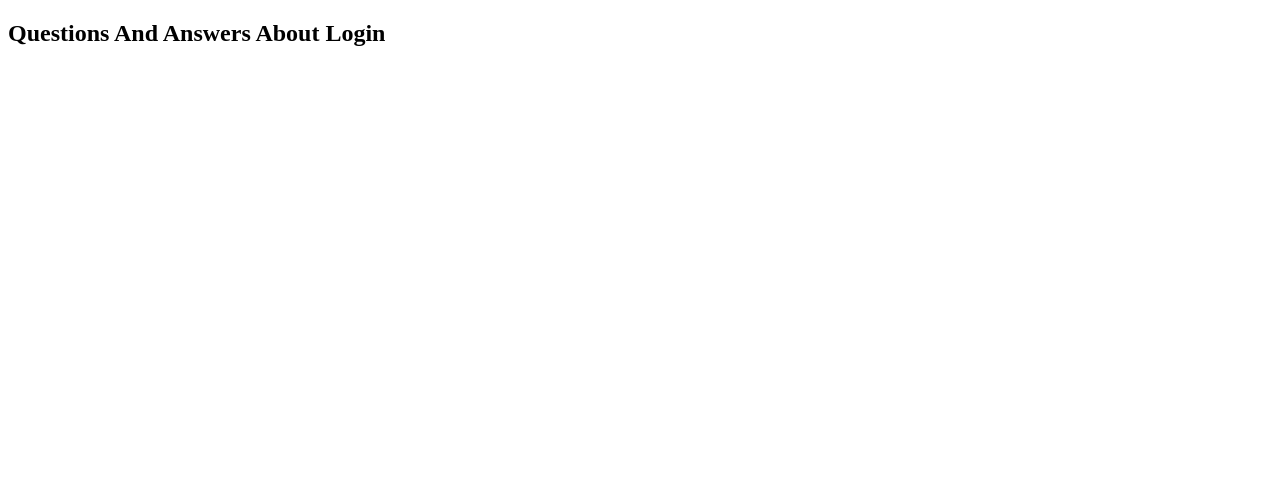
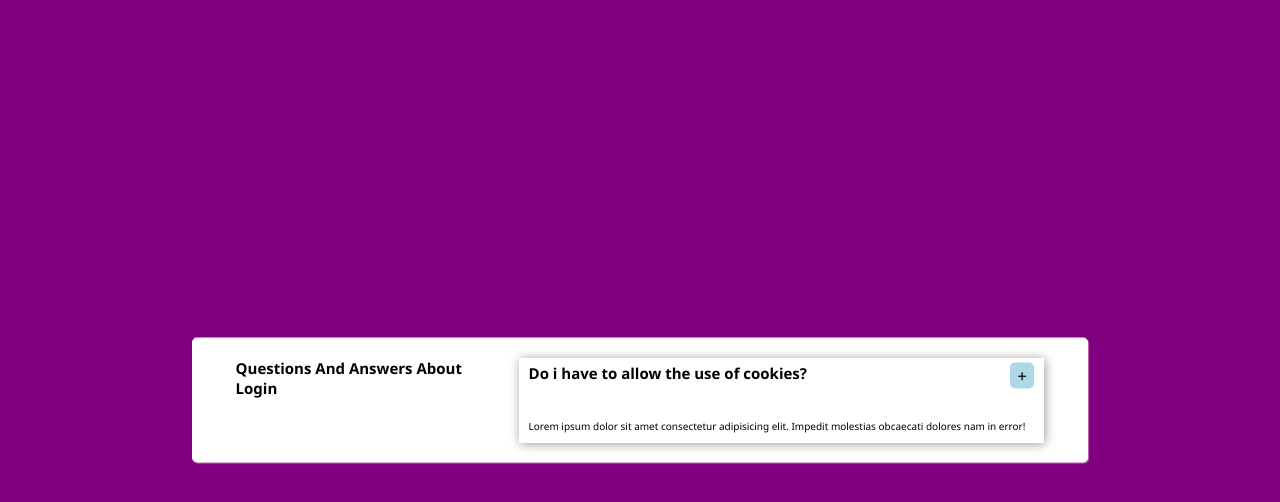
Before and after one commit to ibktommy/accordion-react-app, a React (Create React App) app: page / in a window 1280 px wide. Shown: the top 502 px of the page. Built offline with nearby package versions, Linux system fonts and the light colour scheme.

Commit message:
Create structure and styling of project

```diff
--- a/public/index.html
+++ b/public/index.html
@@ -9,6 +9,7 @@
       content="Web site created using create-react-app"
     />
     <title>Accordion - React App</title>
+    <link rel="stylesheet" href="https://cdnjs.cloudflare.com/ajax/libs/font-awesome/6.1.1/css/all.min.css">
   </head>
   <body>
     <noscript>You need to enable JavaScript to run this app.</noscript>
--- a/src/App.css
+++ b/src/App.css
@@ -0,0 +1,47 @@
+* {
+  margin: 0;
+  padding: 0;
+  box-sizing: border-box;
+}
+
+html {
+  font-size: 62.5%;
+  font-family: 'Segoe UI', Tahoma, Geneva, Verdana, sans-serif;
+}
+
+body {
+  position: relative;
+  height: 100vh;
+  background: purple;
+}
+
+.center {
+  display: flex;
+  justify-content: center;
+  align-items: center;
+}
+
+.content {
+  position: absolute;
+  top: 50%;
+  left: 50%;
+  width: 70vw;
+  transform: translate(-50%, -50%);
+  background: #fff;
+  border-radius: 5px;
+  padding: 2rem;
+  box-shadow: .1rem .1rem .1rem rgba(255, 220, 210, .5);
+}
+
+.box {
+  gap: 2rem;
+  align-items: flex-start;
+}
+
+.right {
+  flex:2;
+}
+
+.left {
+  flex: 1;
+}
--- a/src/App.js
+++ b/src/App.js
@@ -1,15 +1,16 @@
 import './App.css';
+import Questions from './Questions/Questions';
 
 function App() {
   return (
     <>
-      <div className="content">
-        <div className="box">
+      <div className="content center">
+        <div className="box center">
           <div className="left">
             <h2 className="title">Questions And Answers About Login</h2>
           </div>
           <div className="right">
-
+            <Questions />
           </div>
         </div>
       </div>
--- a/src/Questions/Questions.css
+++ b/src/Questions/Questions.css
@@ -0,0 +1,23 @@
+.card {
+  box-shadow: .1rem .1rem 1rem rgba(0, 0, 0, 0.4);
+  padding: .5rem 1rem 1rem 1rem;
+}
+
+.card.center {
+  flex-direction: column;
+  gap: 3rem;
+  align-items: flex-start;
+}
+
+.card-question.center {
+  width: 100%;
+  justify-content: space-between;
+  align-items: flex-start;
+}
+
+.card i {
+  padding: .8rem;
+  background: lightblue;
+  border-radius: 5px;
+  cursor: pointer;
+}
--- a/src/Questions/Questions.jsx
+++ b/src/Questions/Questions.jsx
@@ -1,11 +1,25 @@
 import React from 'react'
+// import data from "../data";
+import "./Questions.css";
 
 const Questions = () => {
-  return (
-    <>
+	return (
+		<>
+			<div className="card center">
+				<div className="card-question center">
+					<h2 className="question-title">
+						Do i have to allow the use of cookies?
+					</h2>
+					<i class="fa-solid fa-plus"></i>
+				</div>
 
-    </>
-  )
-}
+				<div className="answer">
+					Lorem ipsum dolor sit amet consectetur adipisicing elit. Impedit
+					molestias obcaecati dolores nam in error!
+				</div>
+			</div>
+		</>
+	);
+};
 
 export default Questions
```
